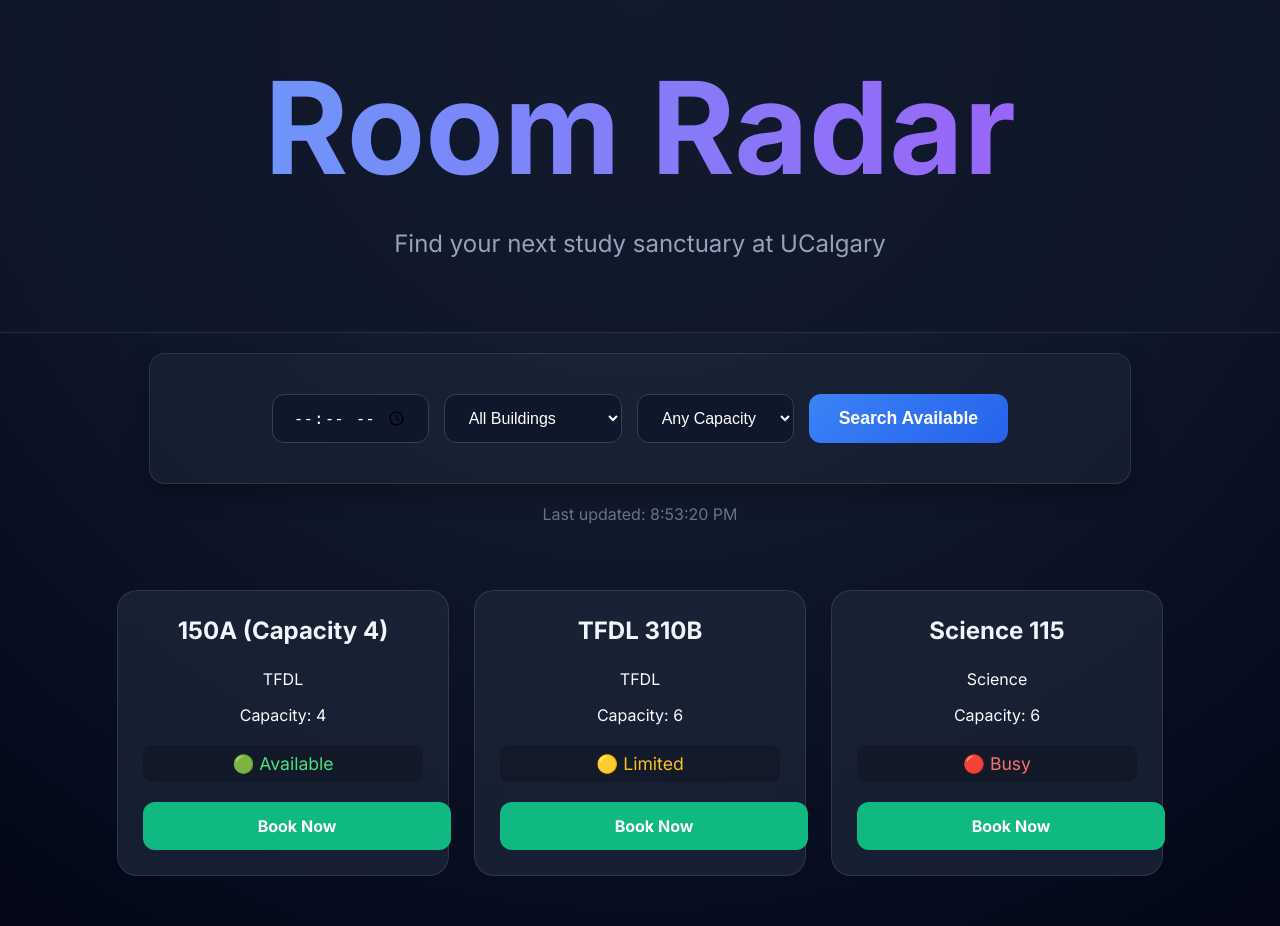
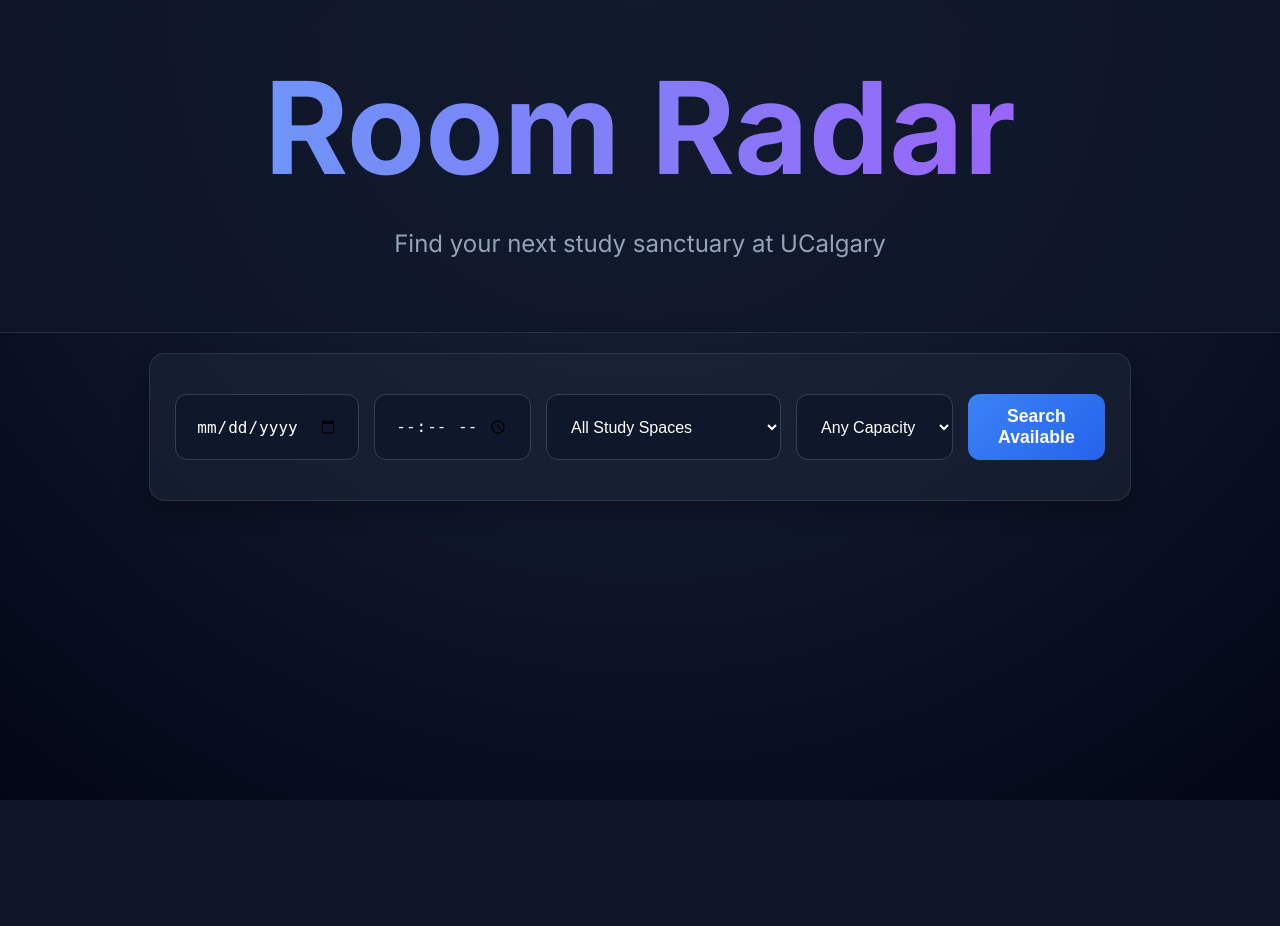
Before and after one commit to NatnaelTekli/study_space_avilability, a Flask app: page / in a window 1280 px wide. After the commit the page ends 800 px from the top, so only its background shows below. Run offline with Flask 3, Linux system fonts and the light colour scheme; data that the repository does not hold is empty.

Commit message:
progress

```diff
--- a/app.py
+++ b/app.py
@@ -1,155 +1,70 @@
-from flask import Flask, jsonify, request, render_template
+from flask import Flask, render_template, request, jsonify
 import requests
-import datetime
 
 app = Flask(__name__)
 
-# -----------------------------------
-# CONFIG
-# -----------------------------------
+# Endpoint to fetch all rooms dynamically from API
 API_URL = "https://workrooms.ucalgary.ca/spaces/availability/grid"
 
-DEFAULT_PAYLOAD = {
-    "lid": "1035",
-    "gid": "7947",
-    "eid": "-1",
-    "seat": "0",
-    "seatId": "0",
-    "zone": "0",
-    "pageIndex": "0",
-    "pageSize": "18"
-}
-
-HEADERS = {
-    "User-Agent": "Mozilla/5.0",
-    "Referer": "https://workrooms.ucalgary.ca/",
-    "Content-Type": "application/x-www-form-urlencoded"
-}
-
-# -----------------------------------
-# PROCESS REAL DATA
-# -----------------------------------
-def process_slots(data, selected_hour=None):
-    rooms = {}
-
-    for slot in data.get("slots", []):
-        room_id = slot["itemId"]
-
-        if room_id not in rooms:
-            rooms[room_id] = {
-                "name": f"Room {room_id}",
-                "available": 0,
-                "total": 0,
-                "matching_available": 0,
-                "matching_total": 0
-            }
-
-        start_time = slot["start"]
-        hour = int(start_time.split(" ")[1].split(":")[0])
-
-        is_booked = slot.get("className") == "s-lc-eq-checkout"
-
-        rooms[room_id]["total"] += 1
-        if not is_booked:
-            rooms[room_id]["available"] += 1
-
-        # If user selected a specific time
-        if selected_hour is not None:
-            if hour == selected_hour:
-                rooms[room_id]["matching_total"] += 1
-                if not is_booked:
-                    rooms[room_id]["matching_available"] += 1
-
-    result = []
-
-    for room_id, room in rooms.items():
-
-        # Use specific time if selected
-        if selected_hour is not None and room["matching_total"] > 0:
-            ratio = room["matching_available"] / room["matching_total"]
-        else:
-            ratio = room["available"] / room["total"]
-
-        if ratio > 0.7:
-            status = "available"
-        elif ratio > 0.3:
-            status = "limited"
-        else:
-            status = "busy"
-
-        result.append({
-            "name": room["name"],
-            "capacity": 4,  # placeholder for now
-            "building": "TFDL",
-            "status": status,
-            "available_slots": room["available"],
-            "total_slots": room["total"]
-        })
-
-    return result
-
-# -----------------------------------
-# FALLBACK (if API fails)
-# -----------------------------------
-def fallback_data():
+# Example: Fetch initial rooms data from API or a "room list" endpoint
+# For this example, we simulate a dynamic fetch
+def get_all_rooms():
+    # Ideally, the API provides a room listing endpoint; otherwise, maintain a dynamic cache
+    # Here we simulate fetching dynamic room list
     return [
-        {"name": "150A (Capacity 4)", "capacity": 4, "building": "TFDL", "status": "available"},
-        {"name": "TFDL 310B", "capacity": 6, "building": "TFDL", "status": "limited"},
-        {"name": "Science 115", "capacity": 6, "building": "Science", "status": "busy"}
+        {"name": "TFDL Small Workrooms (4-6)", "itemId": 9580, "checksum": "365c334fb074aaceeb243197e34ff729"},
+        {"name": "TFDL Large Meeting Rooms (6+)", "itemId": 7556, "checksum": "612045f86a0099e8eeaac89d00e96de0"},
+        {"name": "HSL", "itemId": 9600, "checksum": "64042d2d0f4cc599720899d59722d691"},
+        {"name": "Gallagher Library", "itemId": 34486, "checksum": "50d75a93f6a0068a9bfb9a57ccef39f8"},
+        {"name": "Lab NEXT", "itemId": 9549, "checksum": "eed16f7092b81755bbb777bc81516ee5"}
     ]
 
-# -----------------------------------
-# ROUTES
-# -----------------------------------
 
-@app.route("/")
-def home():
+@app.route('/')
+def index():
     return render_template("index.html")
 
-@app.route("/api/rooms")
-def get_rooms():
-    try:
-        # Get user-selected time and filters
-        time_str = request.args.get("time")
-        building_filter = request.args.get("building")
-        capacity_filter = request.args.get("capacity")
 
-        selected_hour = None
-        if time_str:
-            selected_hour = int(time_str.split(":")[0])
+@app.route('/check', methods=['POST'])
+def check_availability():
+    data = request.json
+    start_time = data.get("start")
+    end_time = data.get("end")
 
-        today = datetime.date.today().strftime("%Y-%m-%d")
+    rooms = get_all_rooms()
+    results = []
 
-        payload = DEFAULT_PAYLOAD.copy()
-        payload["start"] = today
-        payload["end"] = today
+    for room in rooms:
+        payload = {
+            "start": start_time,
+            "end": end_time,
+            "itemId": room["itemId"],
+            "checksum": room["checksum"]
+        }
 
-        response = requests.post(API_URL, data=payload, headers=HEADERS, timeout=5)
-        raw_data = response.json()
+        try:
+            response = requests.post(API_URL, json=payload)
+            resp_json = response.json()
 
-        if not raw_data.get("slots"):
-            return jsonify(fallback_data())
+            # Example: API returns {"available": true/false, "booking_url": "..."}
+            available = resp_json.get("available", False)
+            booking_url = resp_json.get("booking_url", "#")  # fallback if URL is not provided
 
-        rooms = process_slots(raw_data, selected_hour)
+            results.append({
+                "name": room["name"],
+                "available": available,
+                "booking_url": booking_url
+            })
+        except Exception as e:
+            results.append({
+                "name": room["name"],
+                "available": False,
+                "booking_url": "#",
+                "error": str(e)
+            })
 
-        if building_filter:
-            rooms = [room for room in rooms if room["building"] == building_filter]
+    return jsonify(results)
 
-        if capacity_filter:
-            try:
-                required_capacity = int(capacity_filter)
-                rooms = [room for room in rooms if room["capacity"] >= required_capacity]
-            except ValueError:
-                pass
 
-        return jsonify(rooms)
-
-    except Exception as e:
-        print("API failed:", e)
-        return jsonify(fallback_data())
-
-# -----------------------------------
-# RUN
-# -----------------------------------
 if __name__ == "__main__":
     app.run(debug=True)
--- a/static/script.js
+++ b/static/script.js
@@ -1,92 +1,57 @@
 async function loadRooms() {
-    const time = document.getElementById("timeInput").value;
-    const building = document.getElementById("building").value;
-    const capacity = document.getElementById("capacity").value;
+    const dateInput = document.getElementById("dateInput").value;
+    const timeInput = document.getElementById("timeInput").value;
+    const buildingFilter = document.getElementById("building").value;
+    const container = document.getElementById("rooms");
 
-    const container = document.getElementById("rooms");
-    container.innerHTML = "";
+    if (!dateInput || !timeInput) {
+        container.innerHTML = "<p>Please select date and time first.</p>";
+        return;
+    }
 
-    const buildingLinks = {
-    "TFDL": "https://workrooms.ucalgary.ca/reserve/workrooms",
-    "HSL": "https://workrooms.ucalgary.ca/reserve/hsl",
-    "Gallagher": "https://workrooms.ucalgary.ca/reserve/gallagher",
-    "EEEL": "https://workrooms.ucalgary.ca/reserve/eeel",
-    "Law": "https://workrooms.ucalgary.ca/reserve/law"
-}; //Links for each building
+    container.innerHTML = "<div class='loader'>Checking availability...</div>";
+
+    const start = `${dateInput} ${timeInput}:00`;
+    const end = new Date(new Date(start).getTime() + 60*60*1000).toISOString().slice(0, 19).replace('T', ' ');
 
     try {
-        const response = await fetch(
-            `/api/rooms?time=${time}&building=${building}&capacity=${capacity}`
-        );
-
-        if (!response.ok) {
-            throw new Error(`Server error: ${response.status}`);
-        }
+        const response = await fetch('/check', {
+            method: 'POST',
+            headers: { 'Content-Type': 'application/json' },
+            body: JSON.stringify({ start, end })
+        });
 
         const rooms = await response.json();
+        container.innerHTML = "";
 
-        if (!rooms || rooms.length === 0) {
-            container.innerHTML = `
-                <p class="no-results">No rooms found. Try a different time or filter.</p>
-            `;
-            document.getElementById("updated").innerText = "";
+        const filteredRooms = buildingFilter
+            ? rooms.filter(r => r.name.toLowerCase().includes(buildingFilter.toLowerCase()))
+            : rooms;
+
+        if (filteredRooms.length === 0) {
+            container.innerHTML = "<p>No rooms available at this time.</p>";
             return;
         }
 
-        rooms.forEach(room => {
+        filteredRooms.forEach(room => {
             const card = document.createElement("div");
-            card.classList.add("room-card");
+            card.className = `room-card ${room.available ? 'available' : 'busy'}`;
 
-            let statusClass = room.status;
-            let statusText = "";
-
-            if (room.status === "available") {
-                statusText = "🟢 Available";
-            } else if (room.status === "limited") {
-                statusText = "🟡 Limited";
-            } else {
-                statusText = "🔴 Busy";
-            }
-
-            // Get the specific link for this building, or a default one if not found
-            bookingUrl = buildingLinks[room.building] || "https://workrooms.ucalgary.ca/";
-
-            // Override logic for TFDL
-            if (room.building === "TFDL") {
-                if (room.name == "150A (Capacity 4)") {
-                    bookingUrl = "https://workrooms.ucalgary.ca/space/9578";
-                } else {
-                    bookingUrl = buildingLinks[room.building];
-                }
-            }
+            const statusEmoji = room.available ? "🟢" : "🔴";
+            const statusText = room.available ? "AVAILABLE" : "OCCUPIED";
 
             card.innerHTML = `
-            <h3>${room.name}</h3>
-            <p>${room.building}</p>
-            <p>Capacity: ${room.capacity}</p>
-            <p class="status ${room.status}">${statusText}</p>
-            <a href="${bookingUrl}" target="_blank" class="book-btn">Book Now</a>
+                <h3>${room.name}</h3>
+                <p>Time: ${start} - ${end}</p>
+                <div class="status-badge">${statusEmoji} ${statusText}</div>
+                ${room.available ? `<a href="${room.booking_url}" target="_blank" class="book-btn">Book Room</a>`
+                                   : `<button class="book-btn disabled" disabled>Unavailable</button>`}
             `;
-
             container.appendChild(card);
         });
 
-        document.getElementById("updated").innerText =
-            "Last updated: " + new Date().toLocaleTimeString();
-    } catch (error) {
-        container.innerHTML = `
-            <p class="no-results">Error loading rooms: ${error.message}</p>
-        `;
-        document.getElementById("updated").innerText = "";
+    } catch (e) {
+        console.error(e);
+        container.innerHTML = "<p>Error connecting to the server. Please try again.</p>";
     }
 }
-
-function bookRoom(roomName) {
-    window.open(
-        "https://library.ucalgary.ca/services/bookings/workrooms",
-        "_blank"
-    );
-}
-
-// Load on page start
-loadRooms();
--- a/templates/index.html
+++ b/templates/index.html
@@ -13,14 +13,16 @@
 </header>
 
 <section class="filters">
+    <input type="date" id="dateInput">
     <input type="time" id="timeInput">
 
     <select id="building">
-        <option value="">All Buildings</option>
-        <option value="TFDL">TFDL</option>
-        <option value="Science">Science</option>
-        <option value="Math">Math</option>
-        <option value="HSL">Health Sciences</option>
+        <option value="">All Study Spaces</option>
+        <option value="TFDL Small">TFDL Small (4-6)</option>
+        <option value="TFDL Large">TFDL Large (6+)</option>
+        <option value="HSL">Health Sciences (HSL)</option>
+        <option value="Gallagher">Gallagher Library</option>
+        <option value="Lab NEXT">Lab NEXT Collaboration</option>
     </select>
 
     <select id="capacity">
```
